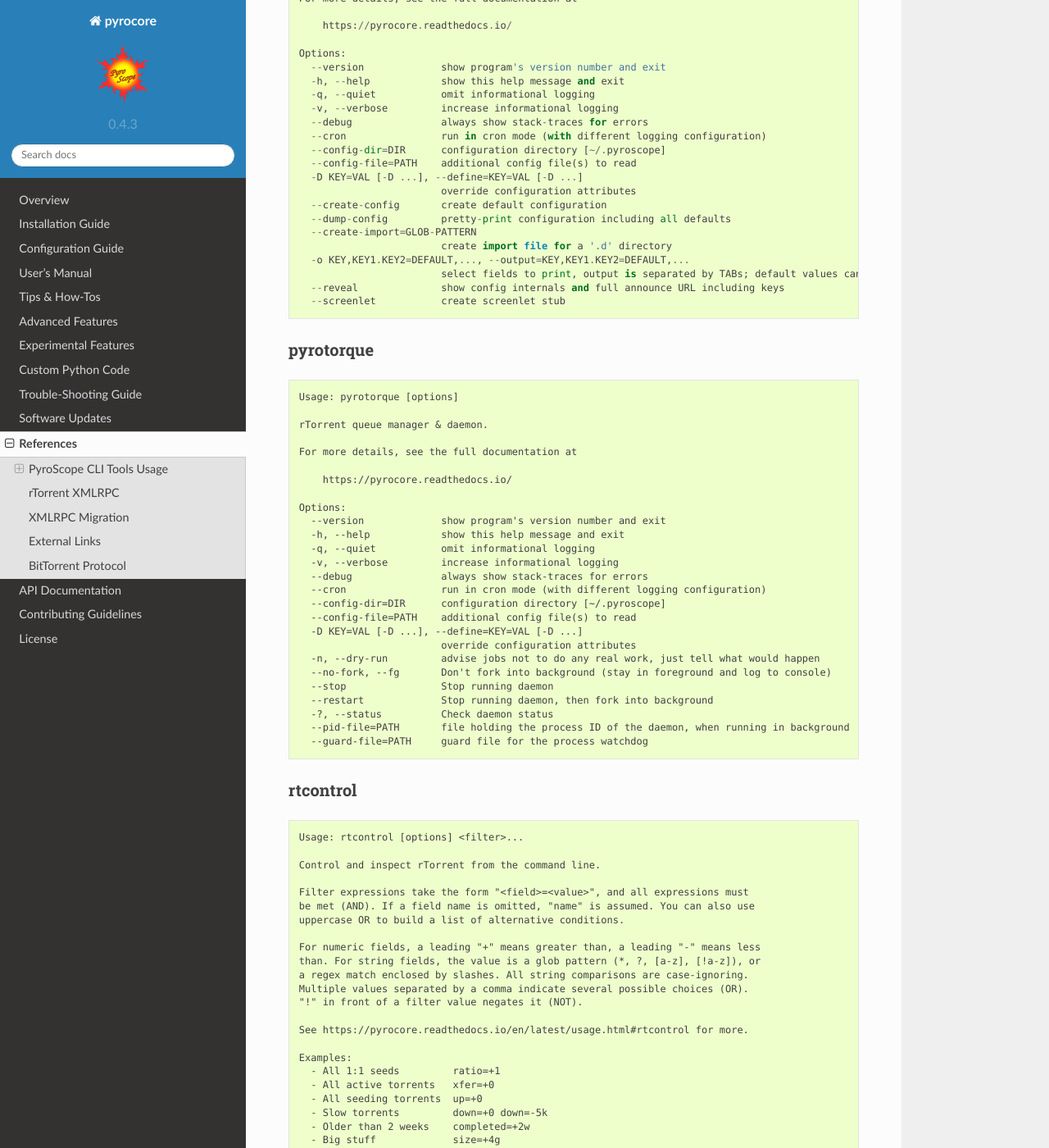
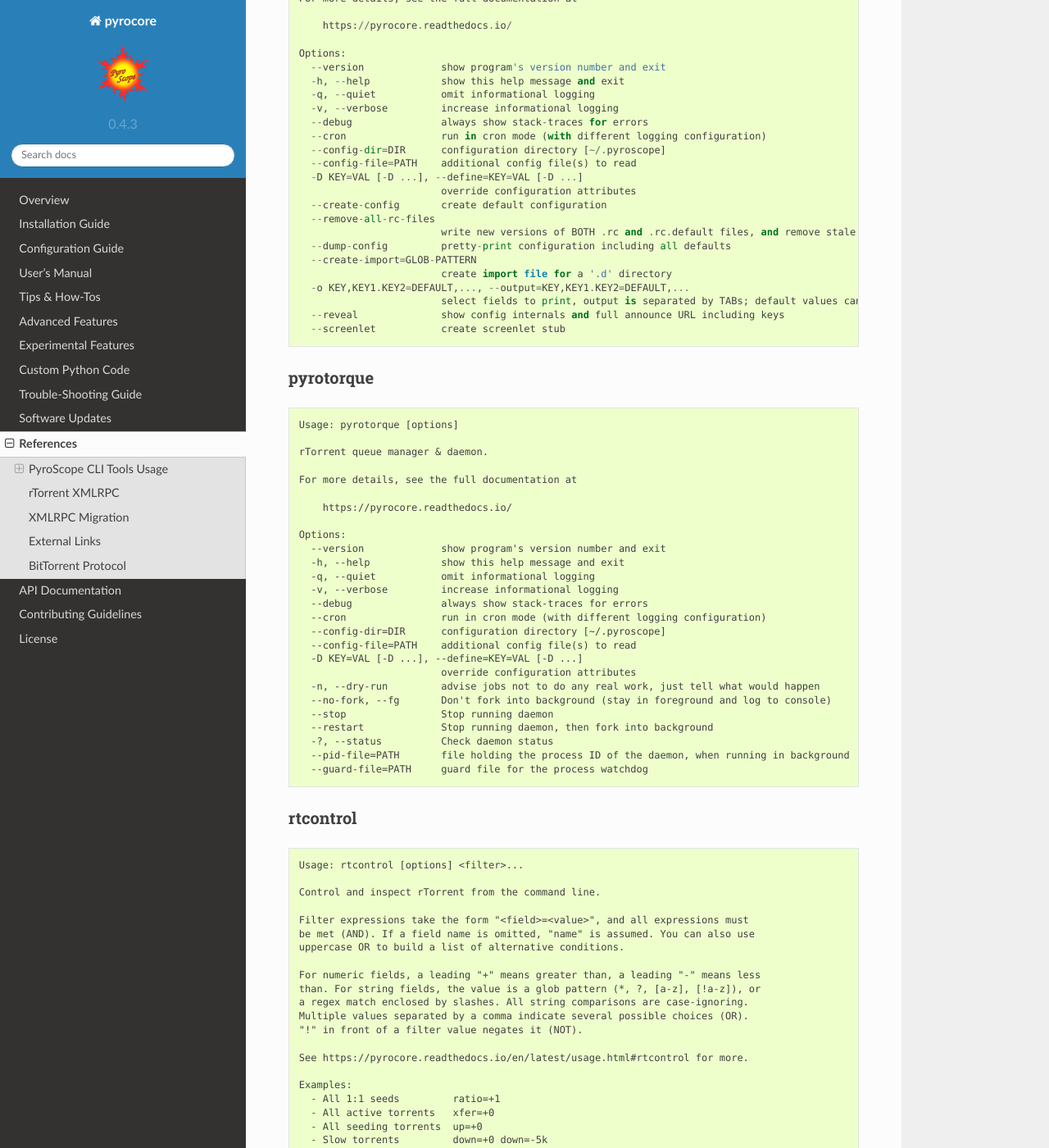
Before and after one commit to pyroscope/pyrocore, a Sphinx documentation site: the page built from docs/references.rst, in a window 1280 px wide and 1400 px high, scrolled down 3277 px. Shown: the whole window at 82% size. Built offline with Sphinx 7.4.7 and the Read the Docs theme 2.0.0, drawn with Linux system fonts in a browser that asks for light colours; some of the changed text lies outside the part shown.

Commit message:
update of CLI help reference

```diff
--- a/docs/references-cli-usage.rst
+++ b/docs/references-cli-usage.rst
@@ -190,6 +190,8 @@ pyroadmin
       -D KEY=VAL [-D ...], --define=KEY=VAL [-D ...]
                             override configuration attributes
       --create-config       create default configuration
+      --remove-all-rc-files
+                            write new versions of BOTH .rc and .rc.default files, and remove stale ones
       --dump-config         pretty-print configuration including all defaults
       --create-import=GLOB-PATTERN
                             create import file for a '.d' directory
@@ -298,10 +300,10 @@ rtcontrol
                             specify display format (use '-o-' to disable item display)
       -O FILE, --output-template=FILE
                             pass control of output formatting to the specified template
-      -s [-]FIELD[,...], --sort-fields=[-]FIELD[,...]
+      -s [-]FIELD[,...] [-s...], --sort-fields=[-]FIELD[,...] [-s...]
                             fields used for sorting, descending if prefixed with a '-'; '-s*' uses output field list
       -r, --reverse-sort    reverse the sort order
-      -A MODE, --anneal=MODE
+      -A MODE [-A...], --anneal=MODE [-A...]
                             modify result set using some pre-defined methods
       -/ [N-]M, --select=[N-]M
                             select result subset by item position (counting from 1)
```
Also changed, not shown: other parts of docs/references-cli-usage.rst (+2 -1 lines).
